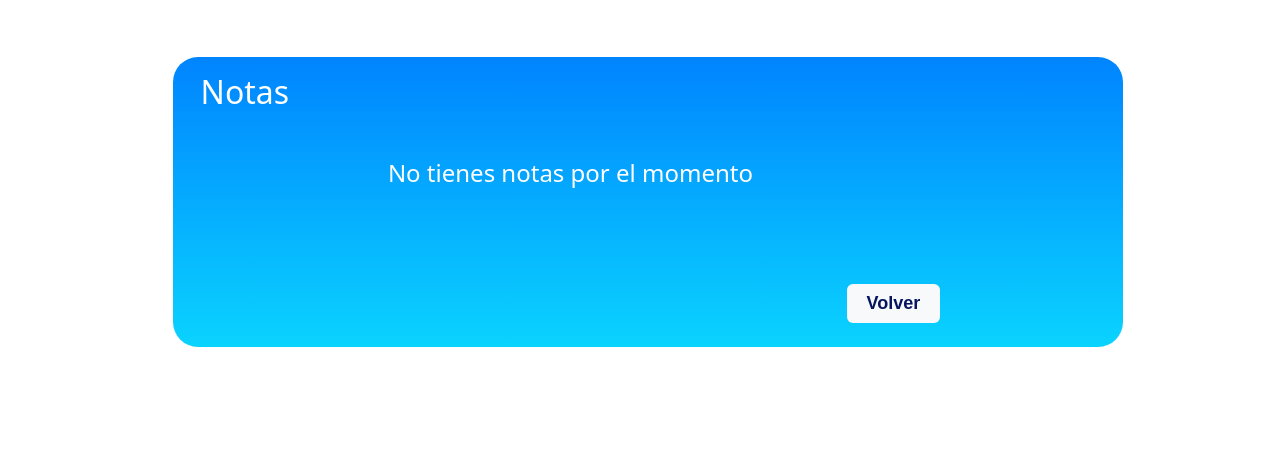
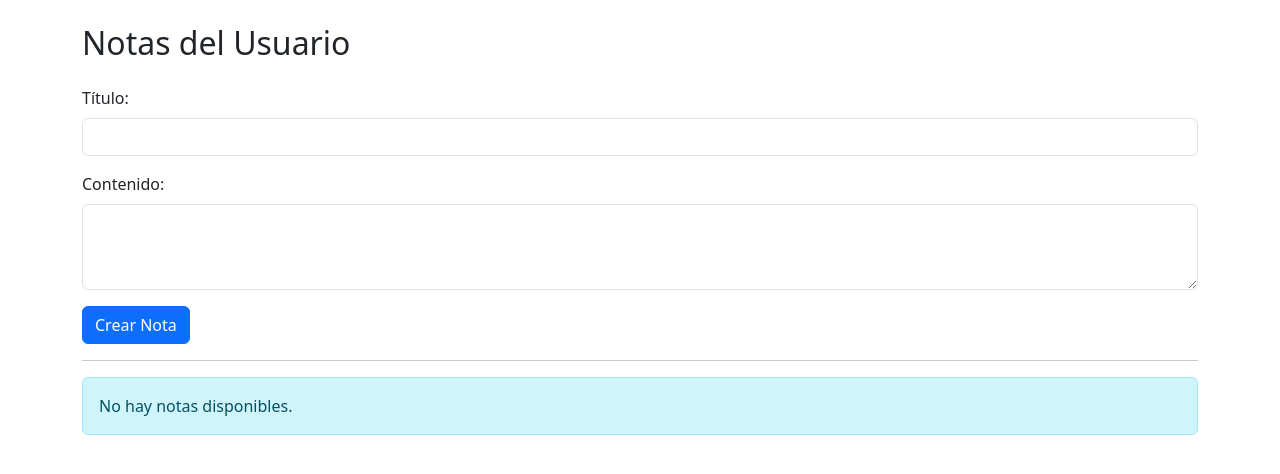
Before and after one commit to NicoLas21lagos/PA-frontend, a Vue app: page /notas in a window 1280 px wide. Shown: the top 474 px of the page. Built offline with nearby package versions, Linux system fonts and the light colour scheme.

Commit message:
Update NotasPage.vue
Se creo funcion para obtener las notas segun id del usuario logeado y tambien se pueden eliminar

```diff
--- a/src/pages/NotasPage.vue
+++ b/src/pages/NotasPage.vue
@@ -1,110 +1,95 @@
 <template>
-  <div class="page-container">
-    <div class="container m-auto">
-      <div class="row">
-        <div class="col-10 justify-content-center align-items-center bg-custom">
-          <div class="col-md-10 p-3">
-            <h2 class="text-white mb-3">Notas</h2>
-            <h4 v-if="notas.length === 0" class="text-white m-5 text-center">
-              No tienes notas por el momento
-            </h4>
-            <div v-for="nota in notas" :key="nota.id" class="col-md-3 d-inline-flex m-2">
-              <div class="card card-custom">
-                <div class="card-header text-center" id="titulo-nota">
-                  <strong>{{ nota.titulo }}</strong>
+  <div class="container">
+    <h2 class="my-4">Notas del Usuario</h2>
+    <form @submit.prevent="crearNota">
+      <div class="mb-3">
+        <label for="titulo" class="form-label">Título:</label>
+        <input
+          type="text"
+          v-model="nuevaNota.titulo"
+          class="form-control"
+          id="titulo"
+          required
+        />
       </div>
-                <div class="card-body" id="contenido-nota">
-                  <p>{{ nota.contenido }}</p>
+      <div class="mb-3">
+        <label for="contenido" class="form-label">Contenido:</label>
+        <textarea
+          v-model="nuevaNota.contenido"
+          class="form-control"
+          id="contenido"
+          rows="3"
+          required
+        ></textarea>
       </div>
+      <button type="submit" class="btn btn-primary">Crear Nota</button>
+    </form>
+
+    <hr />
+    <div v-if="notas.length === 0" class="alert alert-info">
+      No hay notas disponibles.
     </div>
-            </div>
-            <br />
-            <div class="col">
-              <button
-                @click="returnPrevPag"
-                class="btn btn-light mt-4 mb-4"
-                id="back-button"
-              >
-                Volver
-              </button>
-            </div>
-          </div>
+    <div v-else>
+      <div v-for="nota in notas" :key="nota.id" class="card my-2">
+        <div class="card-body">
+          <h5 class="card-title">{{ nota.titulo }}</h5>
+          <p class="card-text">{{ nota.contenido }}</p>
+          <button @click="eliminarNota(nota.id)" class="btn btn-danger">Eliminar</button>
         </div>
       </div>
     </div>
   </div>
 </template>
 
-<script setup>
-import { ref, onMounted } from "vue";
-import { useRouter } from "vue-router";
-import userService from "@/services/service.js";
+<script>
+import { createNoteForUser, deleteNoteById, getNotasUsuario,} from "@/services/service.js";
 
-const router = useRouter();
+export default {
+  data() {
+    return {
+      notas: [],
+      nuevaNota: {
+        titulo: "",
+        contenido: "",
+      },
+    };
+  },
+  mounted() {
+    this.cargarNotasUsuario();
+  },
+  methods: {
+    async cargarNotasUsuario() {
+      try {
         const userId = sessionStorage.getItem("userId");
-const notas = ref([]);
+        if (!userId) {
+          throw new Error("No se encontró el userId en sessionStorage");
+        }
+        this.notas = await getNotasUsuario(userId);
+      } catch (error) {
+        console.error("Error al cargar las notas del usuario", error);
+        alert("Ocurrió un error al cargar las notas del usuario");
+      }
+    },
+    async crearNota() {
+      try {
 
-const cargarNotasUsuario = async () => {
-  if (userId) {
+      } catch (error) {
+        console.error("Error al crear la nota", error);
+        alert("Ocurrió un error al crear la nota");
+      }
+    },
+    async eliminarNota(notaId) {
       try {
-      const response = await userService.getNotasUsuario(userId);
-      notas.value = response.data;
+        await deleteNoteById(notaId);
+        await this.cargarNotasUsuario();
       } catch (error) {
-      console.error("Error al obtener las notas del usuario:", error);
+        console.error("Error al eliminar la nota", error);
+        alert("Ocurrió un error al eliminar la nota");
       }
-  } else {
-    console.error("No se encontró un userId en sessionStorage");
-  }
-};
-
-onMounted(cargarNotasUsuario);
-
-const returnPrevPag = () => {
-  router.back();
+    },
+  },
 };
 </script>
 
-<style scoped>
-.bg-custom {
-  background: linear-gradient(#0084ff, #0ad3fe);
-  border-radius: 25px;
-  margin: 5% 9%;
-}
-
-#titulo-nota {
-  background-color: #07155e;
-  color: white;
-  font-family: Arial, Helvetica, sans-serif;
-}
-
-.card-custom {
-  border: 1px solid black;
-}
-
-#contenido-nota {
-  background-color: rgba(10, 211, 255, 0.3);
-}
-
-#back-button {
-  color: #07155e;
-  border: none;
-  font-weight: 700;
-  font-size: large;
-  float: right;
-  padding-left: 20px;
-  padding-right: 20px;
-  font-family: Arial, Helvetica, sans-serif;
-}
-
-#back-button:hover {
-  background-color: #07155e;
-  color: white;
-  border: none;
-  font-weight: 700;
-  font-size: large;
-  float: right;
-  padding-left: 20px;
-  padding-right: 20px;
-  font-family: Arial, Helvetica, sans-serif;
-}
+<style>
 </style>
```
Lines whose indentation alone changed are shown as unchanged.
